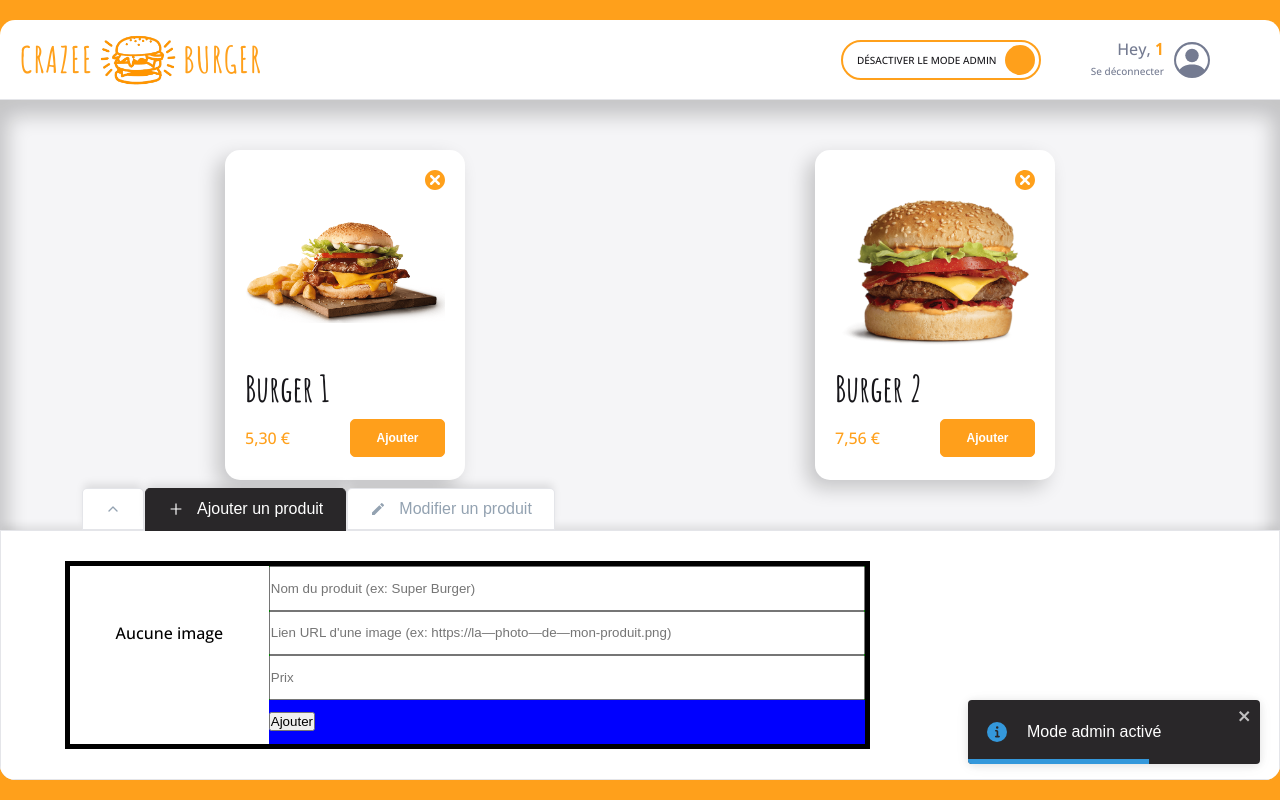
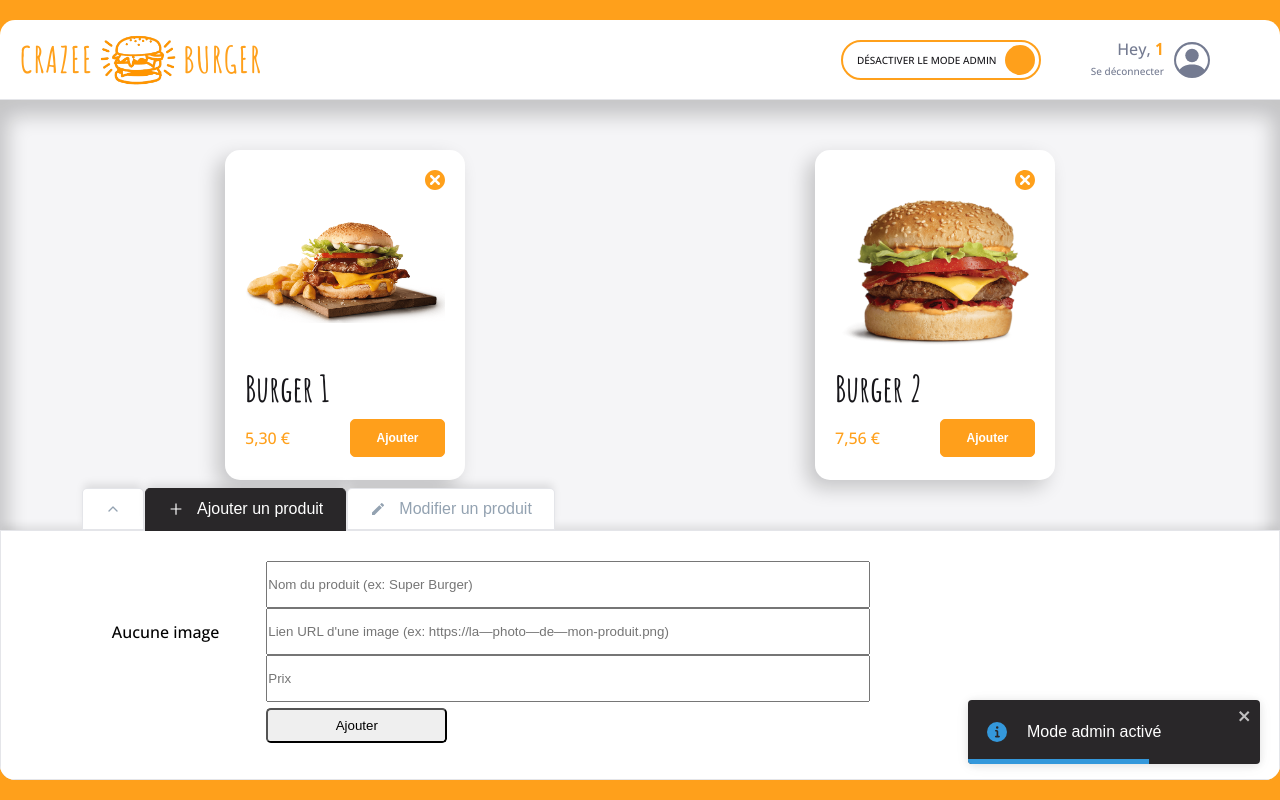
Before and after one commit to Chermann-KING/burger, a React (Create React App) app: page /order/1 in a window 1280 px wide. Both pictures are taken after a click on the label 940 px from the left and 59 px from the top of the page. Built offline with nearby package versions, Linux system fonts and the light colour scheme.

Commit message:
🐛 F08: ORDER > Fix cick bug on form and add minimal button styling

```diff
--- a/src/components/pages/order/Main/Admin/AdminPanel/AddForm.js
+++ b/src/components/pages/order/Main/Admin/AdminPanel/AddForm.js
@@ -51,7 +51,7 @@ export default function AddForm() {
 
   // affichage
   return (
-    <AddFormStyled onClick={handleSubmit}>
+    <AddFormStyled onSubmit={handleSubmit}>
       <div className="image-preview">
         {newProduct.imageSource ? (
           <img src={newProduct.imageSource} alt={newProduct.title} />
@@ -96,7 +96,8 @@ export default function AddForm() {
 }
 
 const AddFormStyled = styled.form`
-  border: 5px solid black;
+  /* border: 5px solid black; */
+
   display: grid;
   grid-template-columns: 1fr 3fr;
   grid-template-rows: repeat(4, 1fr);
@@ -118,15 +119,24 @@ const AddFormStyled = styled.form`
   }
 
   .input-fields {
-    background: green;
+    /* background: green; */
+
     grid-area: 1/2 / 4/3;
     display: grid;
   }
 
   .submit-button {
-    background: blue;
+    /* background: blue; */
+
     grid-area: 5/2 / 4/-1;
     display: flex;
     align-items: center;
+
+    button {
+      cursor: pointer;
+      width: 30%;
+      padding: 0.5rem 1.5rem;
+      border-radius: 0.3rem;
+    }
   }
 `;
--- a/src/components/pages/order/OrderPage.js
+++ b/src/components/pages/order/OrderPage.js
@@ -33,7 +33,6 @@ export default function OrderPage() {
     const productsUpdated = productsCopy.filter(
       (product) => product.id !== idOfProductToDelete
     );
-    console.log(productsUpdated);
 
     // 3. Update du setProducts
     setProducts(productsUpdated);
```
